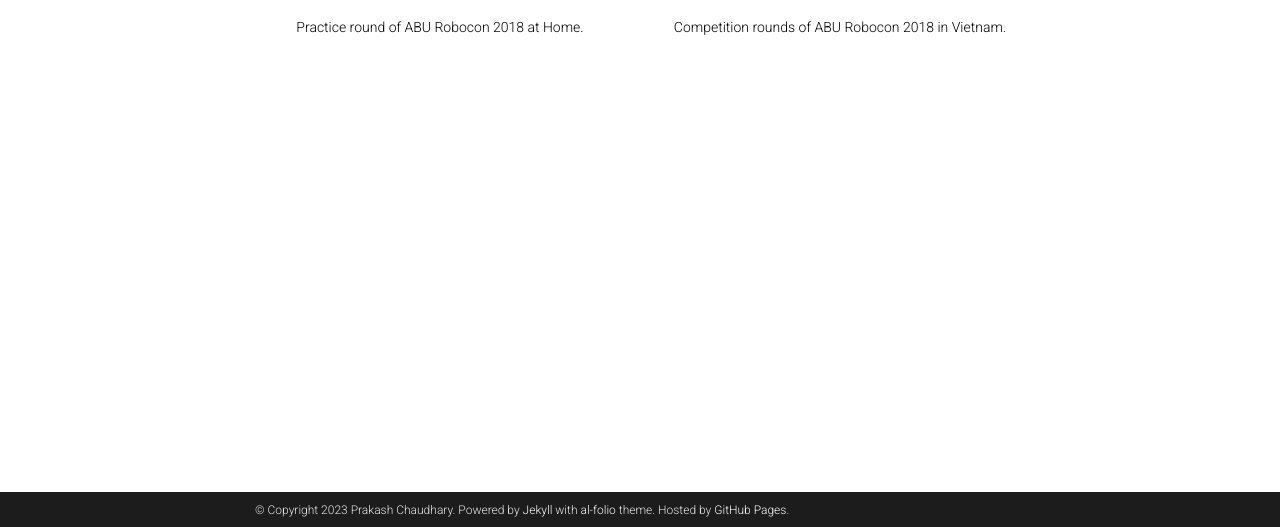
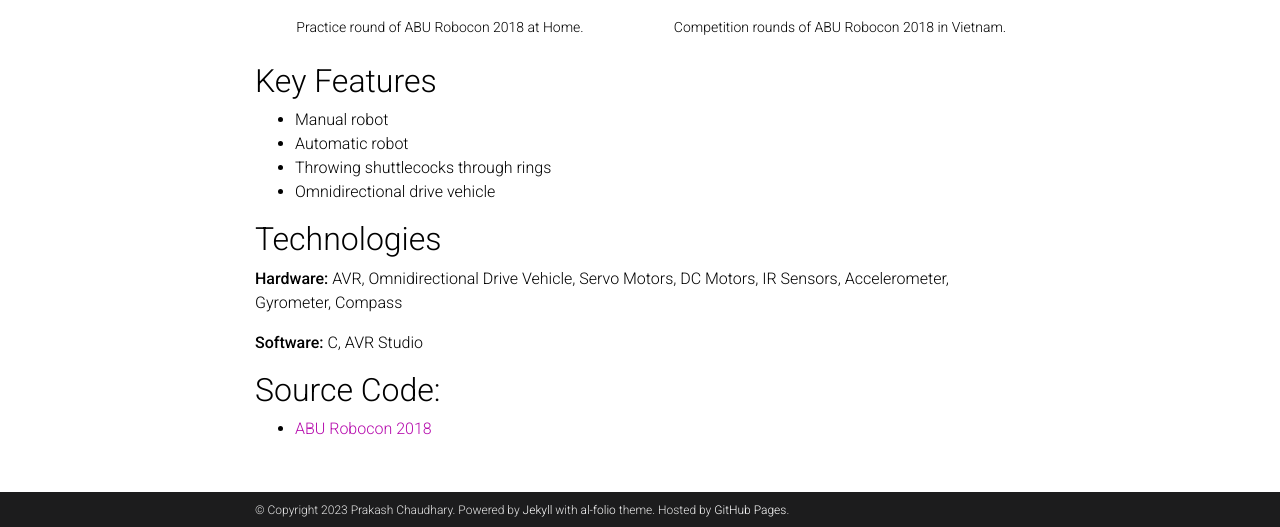
Before and after one commit to connectwithprakash/connectwithprakash.github.io, a Jekyll site: the page built from _projects/robocon.md, in a window 1280 px wide and 1359 px high. Shown: the part 832-1359 px from the top of the window. Built offline with Jekyll 4.4.1, drawn with Linux system fonts in a browser that asks for light colours; comment, search, counter and statistics services are not loaded; a style sheet for code colours, icons or effects is not loaded.

Commit message:
[Feat]: Add other info to robocon project.

```diff
--- a/_projects/robocon.md
+++ b/_projects/robocon.md
@@ -27,3 +27,18 @@
         </div>
     </div>
 </div>
+
+## Key Features
+- Manual robot
+- Automatic robot
+- Throwing shuttlecocks through rings
+- Omnidirectional drive vehicle
+
+## Technologies
+
+**Hardware:** AVR, Omnidirectional Drive Vehicle, Servo Motors, DC Motors, IR Sensors, Accelerometer, Gyrometer, Compass
+
+**Software:** C, AVR Studio
+
+## Source Code:
+- [ABU Robocon 2018](https://github.com/connectwithprakash/ABU-Robocon-2018)
```
